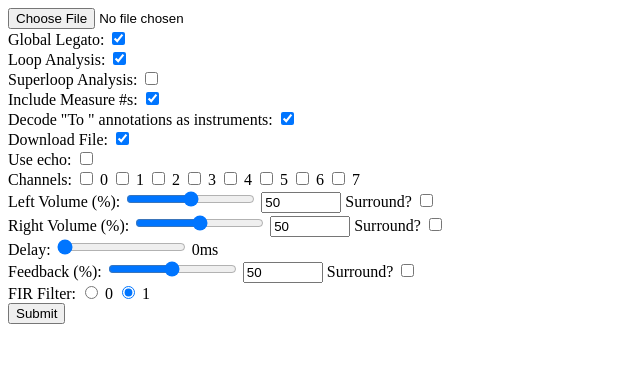
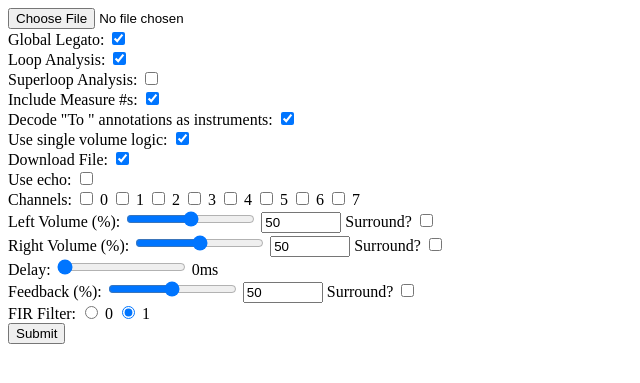
Before and after one commit to com-posers-pit/smw_music, a Python web app: template webserver/templates/upload.html in a window 1280 px wide. Shown: the top 383 px of the page, without its empty margins (0-640 px from the left). Run offline with Jinja, Linux system fonts and the light colour scheme; the template is opened without the code that fills it, so the values that code supplies are empty.

Commit message:
Expose single-volume control on web, MuseScore

```diff
--- a/webserver/templates/upload.html
+++ b/webserver/templates/upload.html
@@ -28,6 +28,9 @@ SPDX-License-Identifier: AGPL-3.0-only
 
         Decode "To " annotations as instruments:
         <input type="checkbox" checked="1" name="instrument_to_annotations"><br />
+
+        Use single volume logic:
+        <input type="checkbox" checked="0" name="single_volumes"><br />
 
         Download File:
         <input type="checkbox" checked="1" name="download_file"><br />
```
Also changed, not shown: 2 other files.
